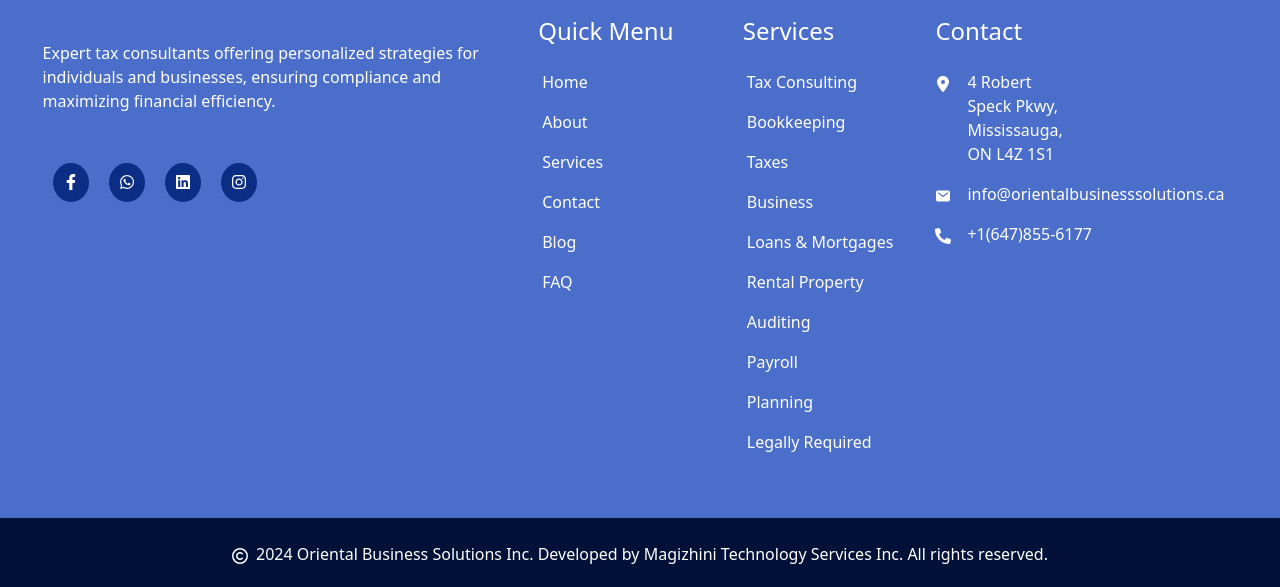
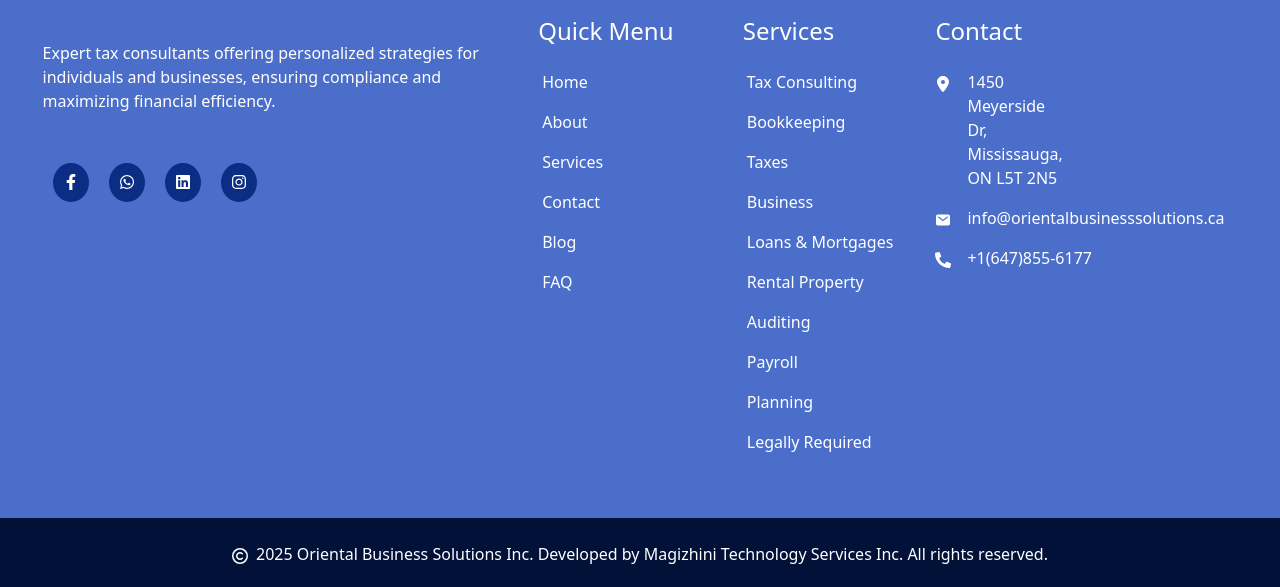
Before and after one commit to manojkumarm2/Oriental-Business-Solution, a React (Create React App) app: page / in a window 1280 px wide. Shown: the part 4292-4879 px from the top of the page. Built offline with nearby package versions, Linux system fonts and the light colour scheme.

Commit message:
feat(Contact): Update new contact address
- updated embedded map link
- updated address across forms and footer
- updated new logo in contact form

```diff
--- a/src/components/Common/CopyRights.jsx
+++ b/src/components/Common/CopyRights.jsx
@@ -14,7 +14,7 @@
                 <div className="container-lg">
                     <div className="row p-4 m-0">
                         <div className="col-md-12 text-center" >
-                            <FaRegCopyright /><span className='ps-2'>2024 Oriental Business Solutions Inc. Developed by Magizhini Technology Services Inc. All rights reserved.</span>
+                            <FaRegCopyright /><span className='ps-2'>2025 Oriental Business Solutions Inc. Developed by Magizhini Technology Services Inc. All rights reserved.</span>
                         </div>
                     </div>
                 </div>
--- a/src/components/Contact/Contact.jsx
+++ b/src/components/Contact/Contact.jsx
@@ -5,7 +5,7 @@
 import { Link } from "react-router-dom";
 import Navbar from "../Common/Navbar";
 import emailjs from "emailjs-com";
-import Logo from "../../Assets/contactlogo.jpg";
+import Logo from "../../Assets/contactlogo.png";
 import Footer from "../Common/Footer";
 import { toast } from "react-toastify";
 import { APP_CONFIG } from "../../config/app.config";
--- a/src/components/Home/Map_form.jsx
+++ b/src/components/Home/Map_form.jsx
@@ -64,7 +64,7 @@
           <div className="col-12 col-md-6 mt-3 ">
             <iframe
               className="home_map"
-              src="https://www.google.com/maps/embed?pb=!1m18!1m12!1m3!1d2889.4471835333743!2d-79.63857822240347!3d43.59722987110489!2m3!1f0!2f0!3f0!3m2!1i1024!2i768!4f13.1!3m3!1m2!1s0x882b473b287e3351%3A0xc4338c578acef23e!2sMississauga%20Tax%20Consulting%20-%20International%20Tax%20-%20US%20Tax%20-%20Corporate%20Tax%20-%20Personal%20Tax!5e0!3m2!1sen!2sca!4v1720753694958!5m2!1sen!2sca"
+              src={APP_CONFIG.gmapLink}
               style={{
                 border: "0",
                 width: "100%",
--- a/src/config/app.config.js
+++ b/src/config/app.config.js
@@ -9,10 +9,10 @@
     phone: '+1(647)855-6177',
     email: 'info@orientalbusinesssolutions.ca',
     emailLink: 'mailto:info@orientalbusinesssolutions.ca',
-    address: '4 Robert Speck Pkwy #1500, Mississauga, ON L4Z 1S1',
-    address2line: '4 Robert Speck Pkwy, Mississauga, ON L4Z 1S1',
-    addressLink: 'https://www.google.com/maps?q=4+Robert+Speck+Pkwy+%231500,+Mississauga,+ON+L4Z+1S1',
-    gmapLink: 'https://www.google.com/maps/embed?pb=!1m18!1m12!1m3!1d2889.4471835333743!2d-79.63857822240347!3d43.59722987110489!2m3!1f0!2f0!3f0!3m2!1i1024!2i768!4f13.1!3m3!1m2!1s0x882b473b287e3351%3A0xc4338c578acef23e!2sMississauga%20Tax%20Consulting%20-%20International%20Tax%20-%20US%20Tax%20-%20Corporate%20Tax%20-%20Personal%20Tax!5e0!3m2!1sen!2sca!4v1720753694958!5m2!1sen!2sca',
+    address: '1450 Meyerside Dr, Mississauga, ON L5T 2N5',
+    address2line: '1450 Meyerside Dr, Mississauga, ON L5T 2N5',
+    addressLink: 'https://www.google.com/maps?q=1450+Meyerside+Dr,+Mississauga,+ON+L5T+2N5',
+    gmapLink: 'https://www.google.com/maps/embed?pb=!1m18!1m12!1m3!1d2886.4665454419905!2d-79.65649542382288!3d43.65926597110184!2m3!1f0!2f0!3f0!3m2!1i1024!2i768!4f13.1!3m3!1m2!1s0x882b3f2c6f3a591b%3A0xe0568c121762c5cd!2s1450%20Meyerside%20Dr%2C%20Mississauga%2C%20ON%20L5T%202N5%2C%20Canada!5e0!3m2!1sen!2sin!4v1741915793819!5m2!1sen!2sin',
     whatsAppLink: `https://wa.me/+16478556177?text=${encodeURIComponent("Hello, I\'m interested in your services. Could you please let me know your available times to connect? Thank you!")}`,
     facebookLink: "https://www.facebook.com/oriental2022?mibextid=LQQJ4d",
     instaLink: "https://www.instagram.com/orientalbusinesssolutions?igsh=MTVyczU5MHpiajgydQ==",
```
Also changed, not shown: src/Assets/contactlogo.jpg (deleted), src/Assets/contactlogo.png (added).
